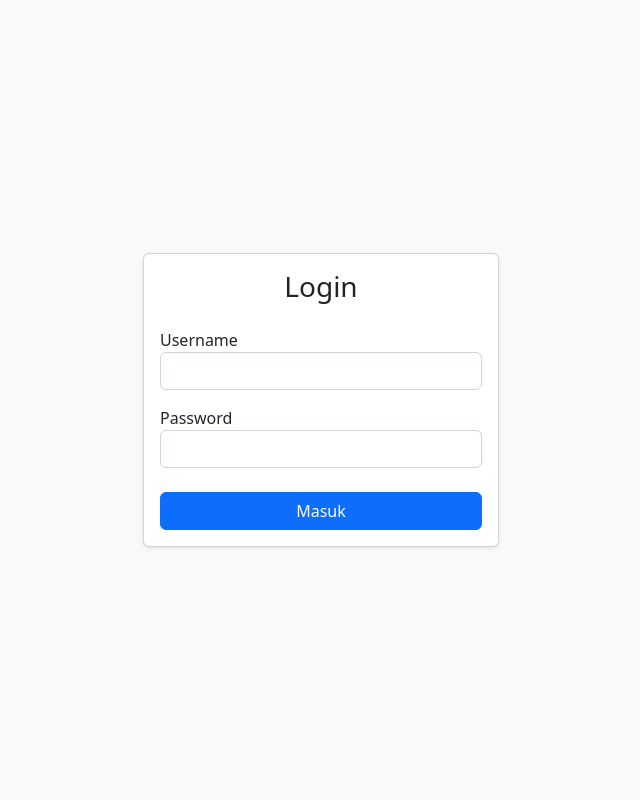
After one commit to No-240/UAS2430511026, a PHP site: page /login.php in a window 1280 px wide. The commit adds this page. Shown: the whole page, without its empty margins (319-959 px from the left). Run offline with PHP 8.4, Linux system fonts and the light colour scheme.

Commit message:
tambah efek audio dan penamabahan fitur login dan logout

```diff
--- a/koneksi.php
+++ b/koneksi.php
@@ -5,4 +5,3 @@ $pass     = '';
 $database = 'crud_barang';
 
 $conn = mysqli_connect($host, $user, $pass, $database);
-?>
--- /dev/null
+++ b/login.php
@@ -0,0 +1,78 @@
+<?php
+// Wajib ditaruh paling atas untuk memulai session
+session_start();
+include "koneksi.php";
+
+// Kalau tombol login ditekan
+if (isset($_POST['login'])) {
+    $username = $_POST['username'];
+    $password = $_POST['password'];
+
+    // 1. Cari user berdasarkan username saja
+    $stmt = mysqli_prepare($conn, "SELECT * FROM user WHERE username=?");
+    mysqli_stmt_bind_param($stmt, "s", $username);
+    mysqli_stmt_execute($stmt);
+    $cek = mysqli_stmt_get_result($stmt);
+
+    // 2. Cek apakah username ditemukan
+    if (mysqli_num_rows($cek) === 1) {
+
+        // Ambil data user tersebut
+        $data = mysqli_fetch_assoc($cek);
+
+        // 3. Verifikasi password yang diketik dengan hash di database
+        if (password_verify($password, $data['password'])) {
+            // Jika cocok, buat session
+            $_SESSION['status'] = "login";
+            $_SESSION['username'] = $username;
+
+            // Pindahkan ke halaman utama
+            header("Location: index.php");
+            exit; // Hentikan script
+        } else {
+            $error = "Password yang Anda masukkan salah!";
+        }
+    } else {
+        $error = "Username tidak ditemukan!";
+    }
+}
+?>
+
+<!DOCTYPE html>
+<html>
+<head>
+    <title>Login Sistem</title>
+    <link href="https://cdn.jsdelivr.net/npm/bootstrap@5.2.3/dist/css/bootstrap.min.css" rel="stylesheet" integrity="sha384-rbsA2VBKQhggwzxH7pPCaAqO46MgnOM80zW1RWuH61DGLwZJEdK2Kadq2F9CUG65" crossorigin="anonymous">
+</head>
+<body class="bg-light d-flex align-items-center" style="height: 100vh;">
+
+<div class="container">
+    <div class="row justify-content-center">
+        <div class="col-md-4">
+            <div class="card shadow-sm">
+                <div class="card-body">
+                    <h3 class="text-center mb-4">Login</h3>
+
+                    <?php if(isset($error)) { ?>
+                        <div class="alert alert-danger"><?= $error ?></div>
+                    <?php } ?>
+
+                    <form method="POST">
+                        <div class="mb-3">
+                            <label>Username</label>
+                            <input type="text" name="username" class="form-control" required>
+                        </div>
+                        <div class="mb-4">
+                            <label>Password</label>
+                            <input type="password" name="password" class="form-control" required>
+                        </div>
+                        <button type="submit" name="login" class="btn btn-primary w-100">Masuk</button>
+                    </form>
+                </div>
+            </div>
+        </div>
+    </div>
+</div>
+
+</body>
+</html>
```
Also changed, not shown: index.php (+45 -1 lines), logout.php (added, +10 -0 lines), setup.php (added, +13 -0 lines), img/1781139609_ttd.png (deleted), img/1781141491_ttd.png (deleted), img/1781141491_yuda1.png (deleted), img/1781163928_WhatsApp Image 2026-05-24 at 20.11.23.jpeg (added), img/1781163928_ttd.png (added), img/1781164876_ttd.png (added).
